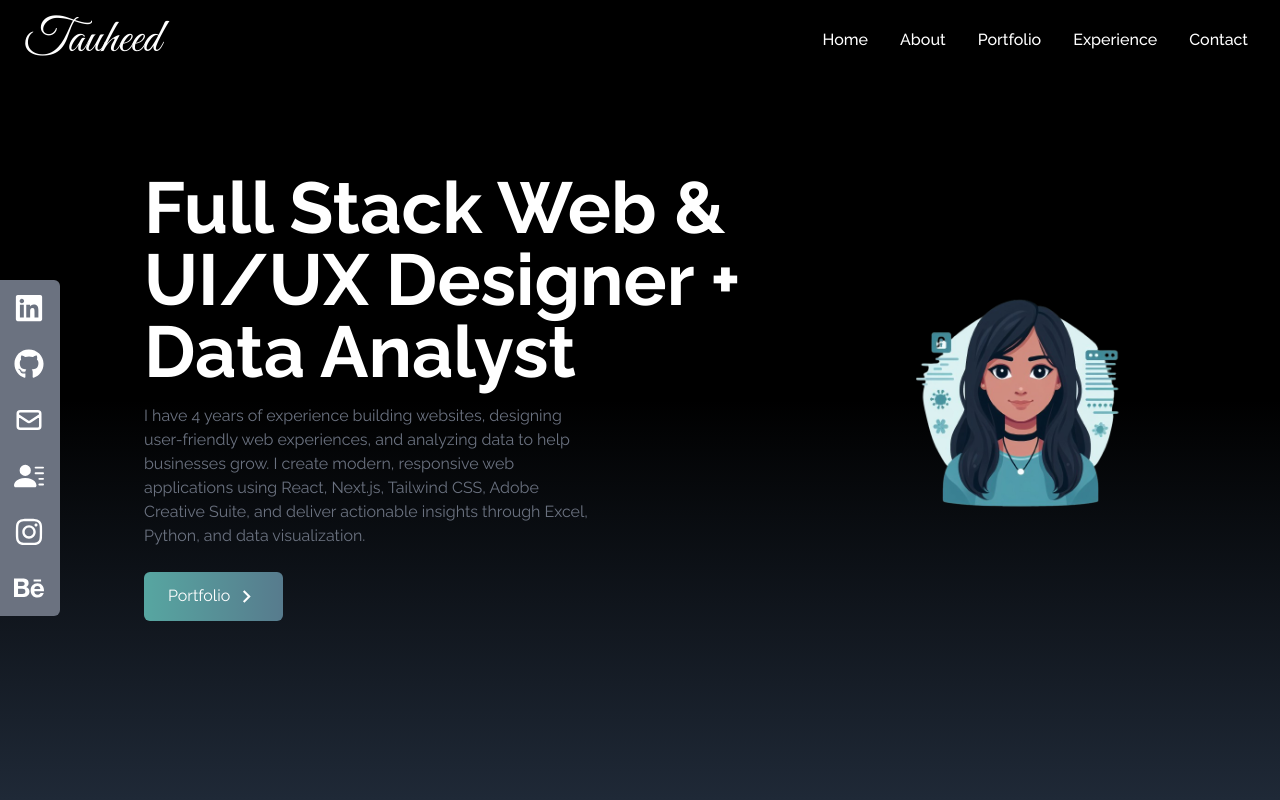
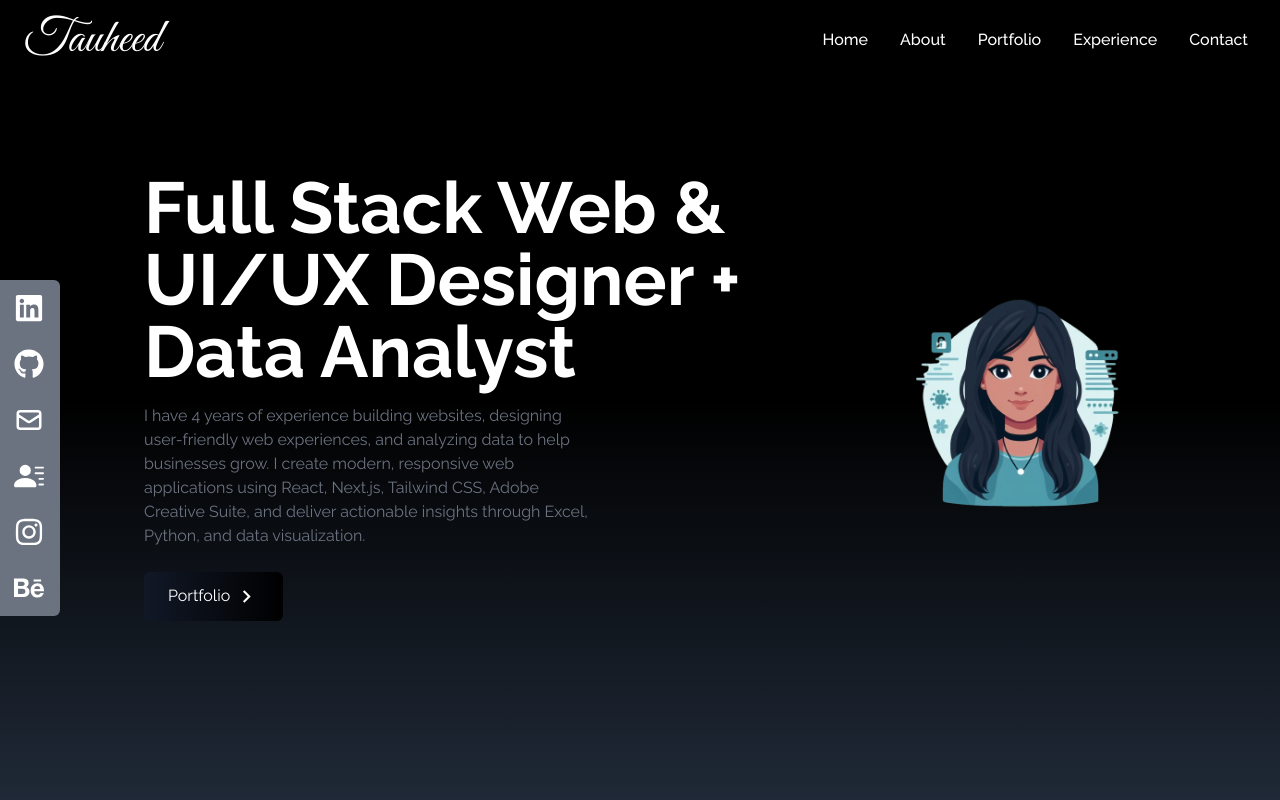
Before and after one commit to Tauheedjahan/Tj_Portfolio, a React (Create React App) app: page / in a window 1280 px wide. Shown: the top 800 px of the page. Built offline with nearby package versions, Linux system fonts and the light colour scheme.

Commit message:
Update Home.jsx

```diff
--- a/src/components/Home.jsx
+++ b/src/components/Home.jsx
@@ -35,7 +35,7 @@
               to="portfolio"
               smooth
               duration={500}
-              className="group text-white w-fit px-6 py-3 my-2 flex items-center rounded-md bg-gradient-to-r from-[#57A6A1] to-[#577B8D] cursor-pointer"
+              className="group text-white w-fit px-6 py-3 my-2 flex items-center rounded-md bg-gradient-to-r from-gray-900 to-black cursor-pointer"
             >
               Portfolio
               <span className="group-hover:rotate-90 duration-300">
```
